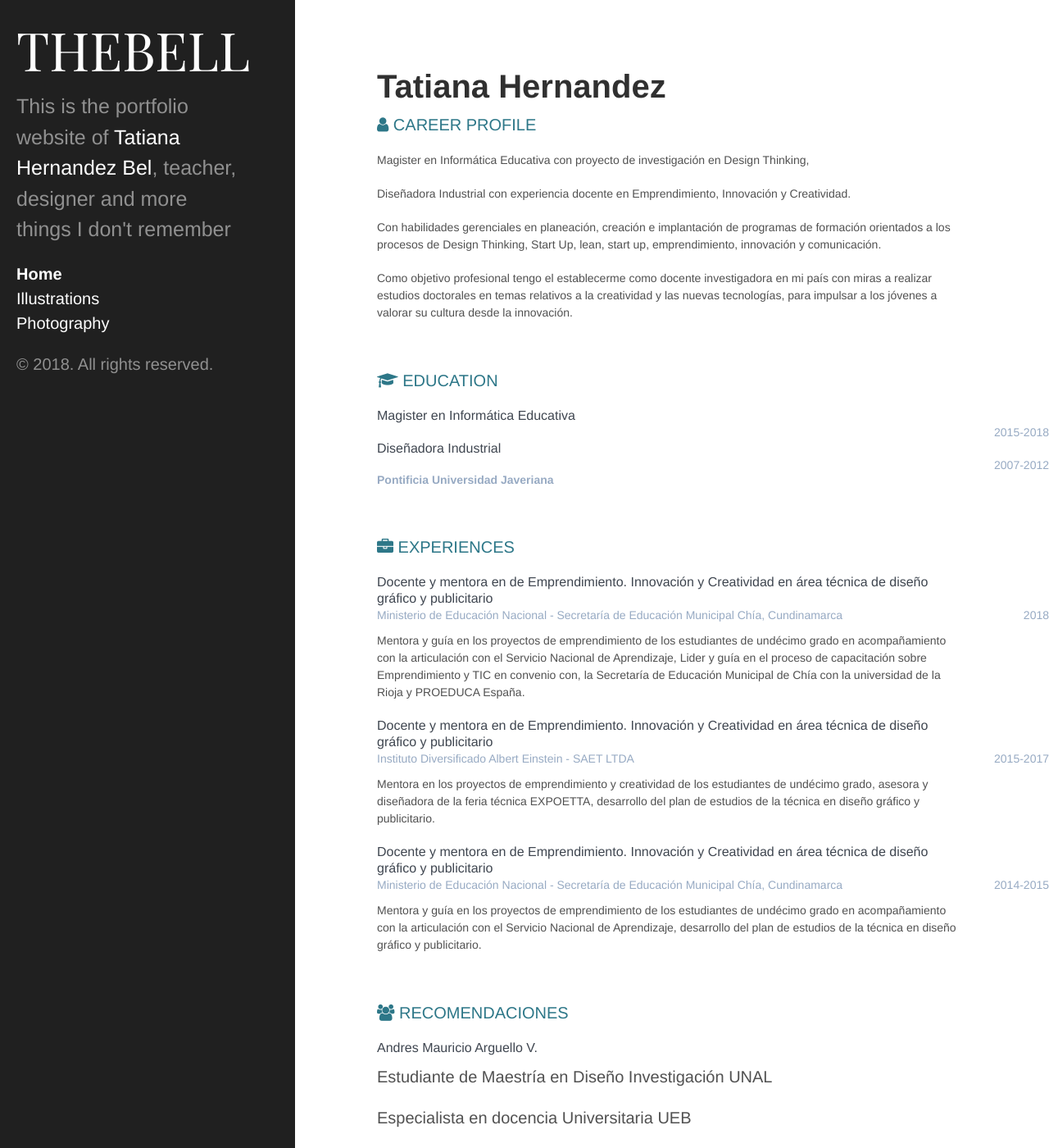
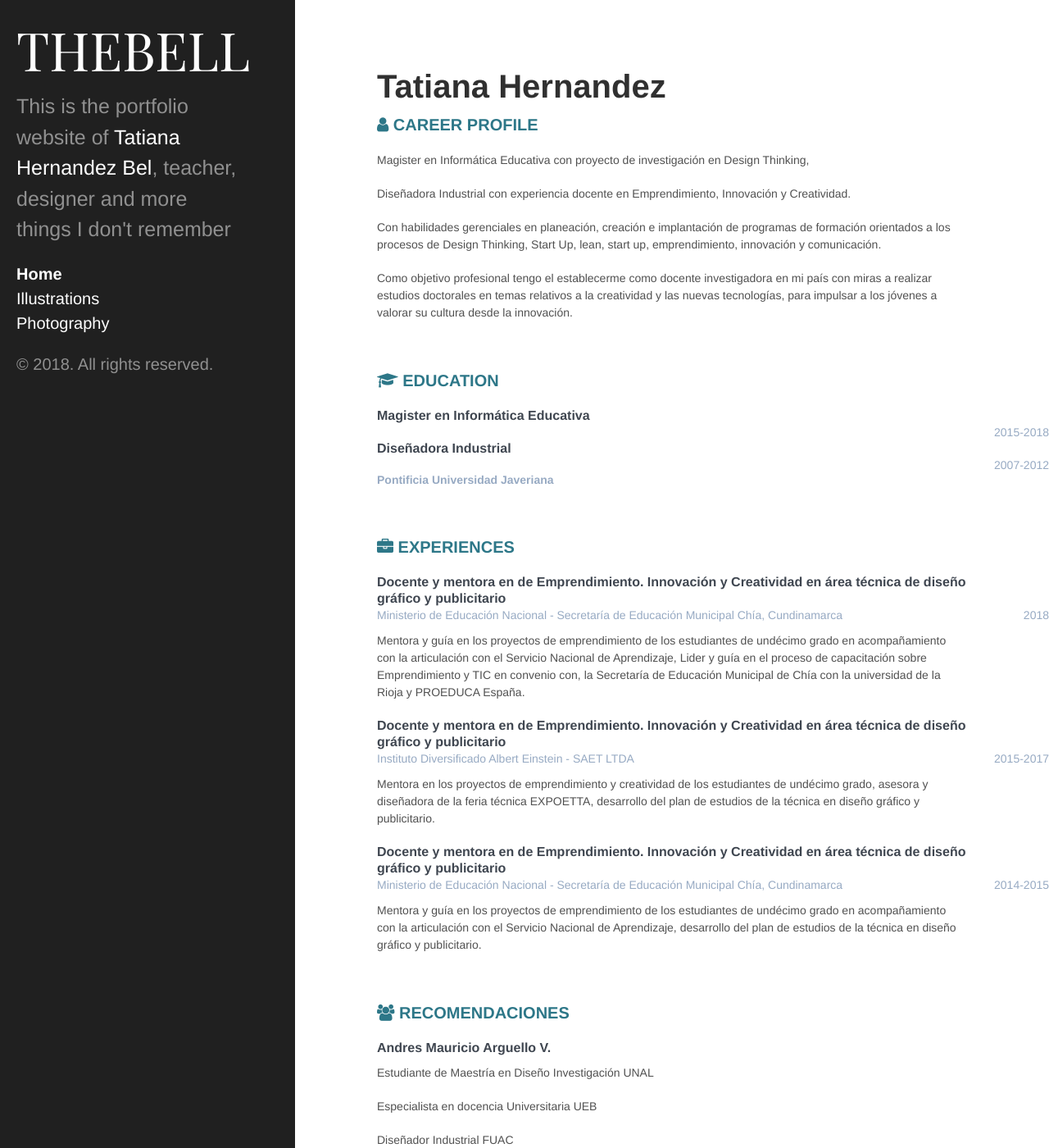
Before and after one commit to TatianaHbel/personal, a Jekyll site: the page built from index.md, in a window 1280 px wide and 1400 px high. Shown: the whole window at 82% size. Built offline with Jekyll 4.4.1, drawn with Linux system fonts in a browser that asks for light colours.

Commit message:
css adjustments

```diff
--- a/_includes/extra-sections.html
+++ b/_includes/extra-sections.html
@@ -18,7 +18,7 @@
 		</div><!--//meta-->
 
 		{% if item.description %}
-		<div class="details">
+		<div class="summary">
 		  {% for paragraph in item.description %}
 
 		  <p> {{ paragraph.paragraph }} </p>
--- a/css/cv.css
+++ b/css/cv.css
@@ -7,14 +7,14 @@
 	color: #2d7788;
 	margin-bottom: 20px;
 	margin-top: 0;
-	font-weight: 500;
+	font-weight: 700;
 }
 .job-title {
 	color: #3f4650;
 	font-size: 16px;
 	margin-top: 0;
 	margin-bottom: 0;
-	font-weight: 500;
+	font-weight: 700;
 }
 .company {
 	margin-bottom: 10px;
```
